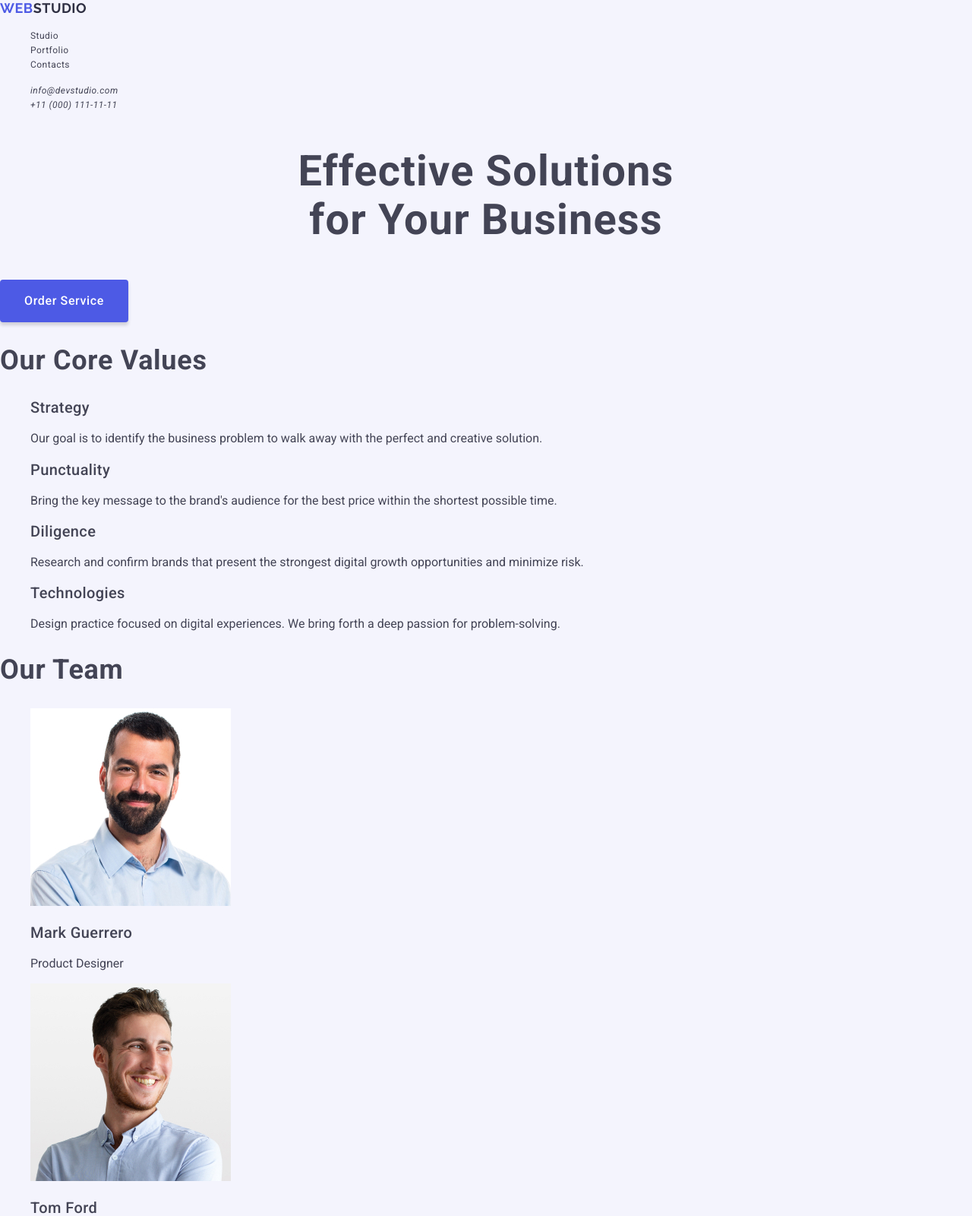
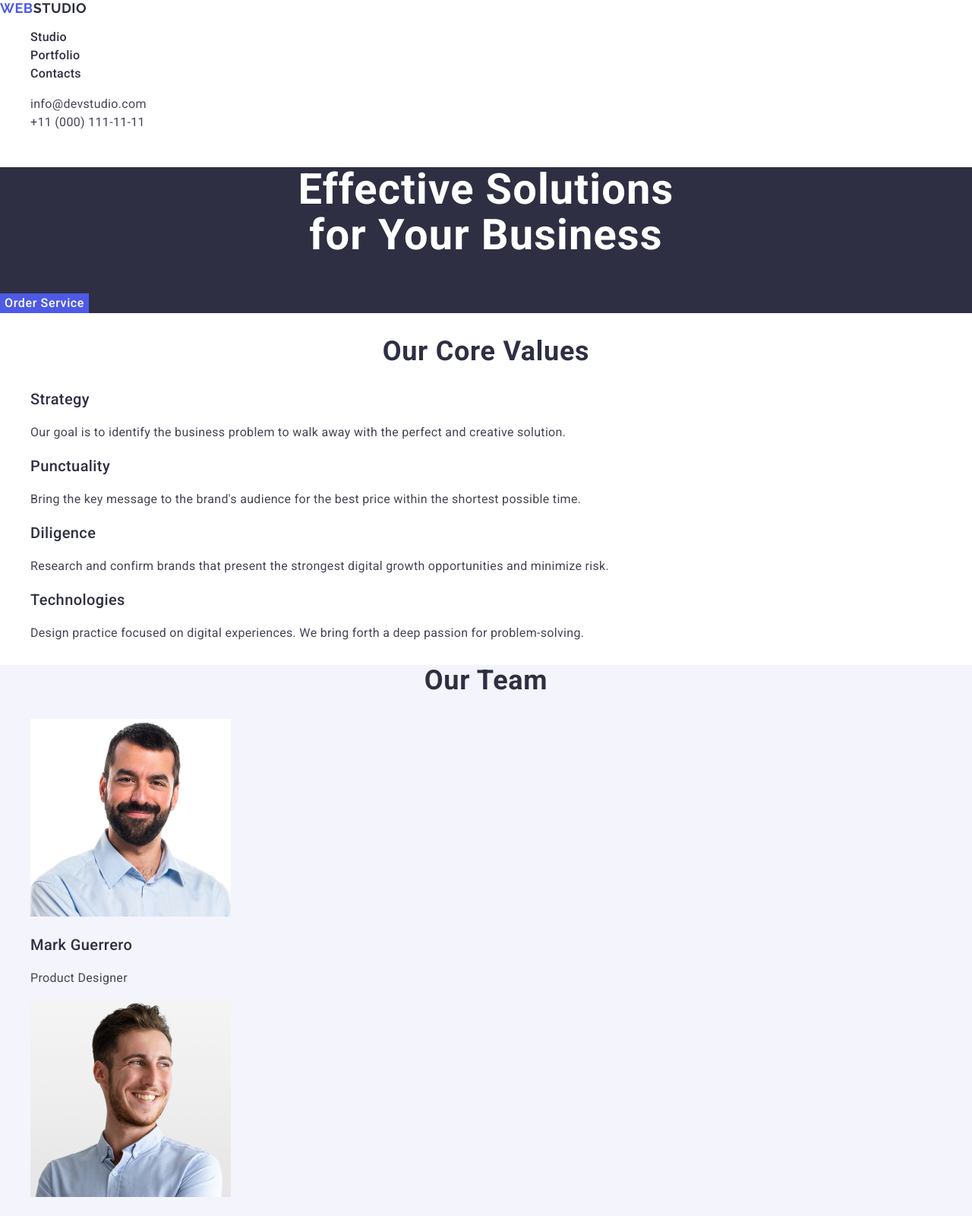
Before and after one commit to AlexPlu/goit-markup-hw-02, a plain HTML site: page index.html in a window 1280 px wide. Shown: the top 1600 px of the page at 76% size. Drawn offline with nearby package versions, Linux system fonts and the light colour scheme.

Commit message:
Fix hw-02 autocheck-1

```diff
--- a/css/styles.css
+++ b/css/styles.css
@@ -1,7 +1,7 @@
 body {
   font-family: "Roboto", sans-serif;
   color: #434455;
-  background-color: #f4f4fd;
+  background-color: #ffffff;
 }
 
 a {
@@ -12,8 +12,19 @@ a {
   color: #434455;
 }
 
-.contacts:hover,
-.contacts:focus {
+.contacts {
+  font-style: normal;
+}
+
+.contact-item {
+  font-size: 16px;
+  line-height: 1.5;
+  letter-spacing: 0.02em;
+  color: #434455;
+}
+
+.contact-item:hover,
+.contact-item:focus {
   color: #404bbf;
 }
 
@@ -24,20 +35,36 @@ ul {
 .logo {
   color: #2e2f42;
   font-family: "Raleway", sans-serif;
+  font-weight: 700;
   font-size: 18px;
   letter-spacing: 0.54px;
-  line-height: 21px;
+  line-height: 1.17;
   text-transform: uppercase;
+  color: #4d5ae5;
 }
 
 .logo-text {
-  color: #4d5ae5;
+  color: #2e2f42;
 }
 
-h1 {
+.nav-item {
+  font-weight: 500;
+  font-size: 16px;
+  line-height: 1.5;
+  letter-spacing: 0.02em;
+  color: #2e2f42;
+}
+
+.hero-section {
+  background-color: #2e2f42;
+}
+
+.hero-title {
   font-weight: 700;
+  color: #ffffff;
   font-size: 56px;
   letter-spacing: 0.02em;
+  line-height: 1.07;
   text-align: center;
 }
 
@@ -47,27 +74,56 @@ h2 {
   letter-spacing: 0.02em;
 }
 
-h3 {
+.section-item-title {
   font-weight: 500;
   font-size: 20px;
+  line-height: 1.2;
   letter-spacing: 0.02em;
+  color: #2e2f42;
+}
+
+.section-item-text {
+  font-size: 16px;
+  line-height: 1.5;
+  letter-spacing: 0.02em;
+  color: #434455;
+}
+
+.team-section {
+  background-color: #f4f4fd;
+}
+
+.section-title {
+  font-size: 36px;
+  line-break: 1.11;
+  text-align: center;
+  letter-spacing: 0.02em;
+  text-transform: capitalize;
+  color: #2e2f42;
 }
 
 .primary-button {
   cursor: pointer;
   background-color: #4d5ae5;
   color: #ffffff;
-  width: 169px;
-  height: 56px;
   font-size: 16px;
   line-height: 1.5;
   letter-spacing: 0.04em;
   font-weight: 500;
-  border-radius: 4px;
-  box-shadow: 0px 4px 4px 0px rgba(0, 0, 0, 0.15);
   border: none;
 }
 
-.primary-button:active {
+.primary-button:hover,
+.primary-button:focus {
   background-color: #404bbf;
 }
+
+.main-page-footer {
+  background-color: #2e2f42;
+}
+
+.footer-text {
+  line-height: 1.5;
+  color: #f4f4fd;
+  letter-spacing: 0.02em;
+}
--- a/index.html
+++ b/index.html
@@ -23,23 +23,25 @@
     <header>
       <nav>
         <a class="logo" href="./index.html"
-          ><span class="logo-text">Web</span>Studio</a
+          >Web<span class="logo-text">Studio</span></a
         >
         <ul>
-          <li><a href="/">Studio</a></li>
-          <li><a href="/">Portfolio</a></li>
-          <li><a href="/">Contacts</a></li>
+          <li><a class="nav-item" href="">Studio</a></li>
+          <li><a class="nav-item" href="">Portfolio</a></li>
+          <li><a class="nav-item" href="">Contacts</a></li>
         </ul>
       </nav>
-      <address>
+      <address class="contacts">
         <ul>
           <li>
-            <a class="contacts" href="mailto:info@devstudio.com"
+            <a class="contact-item" href="mailto:info@devstudio.com"
               >info@devstudio.com</a
             >
           </li>
           <li>
-            <a class="contacts" href="tel:+110001111111">+11 (000) 111-11-11</a>
+            <a class="contact-item" href="tel:+110001111111"
+              >+11 (000) 111-11-11</a
+            >
           </li>
         </ul>
       </address>
@@ -47,39 +49,39 @@
 
     <main>
       <!-- Hero section -->
-      <section>
-        <h1>Effective Solutions<br />for Your Business</h1>
+      <section class="hero-section">
+        <h1 class="hero-title">Effective Solutions<br />for Your Business</h1>
         <button class="primary-button">Order Service</button>
       </section>
 
       <!-- Features section -->
       <section>
-        <h2>Our Core Values</h2>
+        <h2 class="section-title">Our Core Values</h2>
         <ul>
           <li>
-            <h3>Strategy</h3>
-            <p>
+            <h3 class="section-item-title">Strategy</h3>
+            <p class="section-item-text">
               Our goal is to identify the business problem to walk away with the
               perfect and creative solution.
             </p>
           </li>
           <li>
-            <h3>Punctuality</h3>
-            <p>
+            <h3 class="section-item-title">Punctuality</h3>
+            <p class="section-item-text">
               Bring the key message to the brand's audience for the best price
               within the shortest possible time.
             </p>
           </li>
           <li>
-            <h3>Diligence</h3>
-            <p>
+            <h3 class="section-item-title">Diligence</h3>
+            <p class="section-item-text">
               Research and confirm brands that present the strongest digital
               growth opportunities and minimize risk.
             </p>
           </li>
           <li>
-            <h3>Technologies</h3>
-            <p>
+            <h3 class="section-item-title">Technologies</h3>
+            <p class="section-item-text">
               Design practice focused on digital experiences. We bring forth a
               deep passion for problem-solving.
             </p>
@@ -88,8 +90,8 @@
       </section>
 
       <!-- Our Team section -->
-      <section>
-        <h2>Our Team</h2>
+      <section class="team-section">
+        <h2 class="section-title">Our Team</h2>
         <ul>
           <li>
             <img
@@ -98,8 +100,8 @@
               width="264"
               height="260"
             />
-            <h3>Mark Guerrero</h3>
-            <p>Product Designer</p>
+            <h3 class="section-item-title">Mark Guerrero</h3>
+            <p class="section-item-text">Product Designer</p>
           </li>
           <li>
             <img
@@ -108,8 +110,8 @@
               width="264"
               height="260"
             />
-            <h3>Tom Ford</h3>
-            <p>Frontend Developer</p>
+            <h3 class="section-item-title">Tom Ford</h3>
+            <p class="section-item-text">Frontend Developer</p>
           </li>
           <li>
             <img
@@ -118,8 +120,8 @@
               width="264"
               height="260"
             />
-            <h3>Camila Garcia</h3>
-            <p>Marketing</p>
+            <h3 class="section-item-title">Camila Garcia</h3>
+            <p class="section-item-text">Marketing</p>
           </li>
           <li>
             <img
@@ -128,15 +130,15 @@
               width="264"
               height="260"
             />
-            <h3>Daniel Wilson</h3>
-            <p>UI Designer</p>
+            <h3 class="section-item-title">Daniel Wilson</h3>
+            <p class="section-item-text">UI Designer</p>
           </li>
         </ul>
       </section>
 
       <!-- Our Portfolio setion-->
       <section>
-        <h2>Our Portfolio</h2>
+        <h2 class="section-title">Our Portfolio</h2>
         <ul>
           <li>
             <img
@@ -145,8 +147,8 @@
               width="360"
               height="300"
             />
-            <h3>Banking App</h3>
-            <p>App</p>
+            <h3 class="section-item-title">Banking App</h3>
+            <p class="section-item-text">App</p>
           </li>
           <li>
             <img
@@ -155,8 +157,8 @@
               width="360"
               height="300"
             />
-            <h3>Cashless Payment</h3>
-            <p>Marketing</p>
+            <h3 class="section-item-title">Cashless Payment</h3>
+            <p class="section-item-text">Marketing</p>
           </li>
           <li>
             <img
@@ -165,8 +167,8 @@
               width="360"
               height="300"
             />
-            <h3>Meditation App</h3>
-            <p>App</p>
+            <h3 class="section-item-title">Meditation App</h3>
+            <p class="section-item-text">App</p>
           </li>
           <li>
             <img
@@ -175,8 +177,8 @@
               width="360"
               height="300"
             />
-            <h3>Taxi Service</h3>
-            <p>Marketing</p>
+            <h3 class="section-item-title">Taxi Service</h3>
+            <p class="section-item-text">Marketing</p>
           </li>
           <li>
             <img
@@ -185,8 +187,8 @@
               width="360"
               height="300"
             />
-            <h3>Screen Illustrations</h3>
-            <p>Design</p>
+            <h3 class="section-item-title">Screen Illustrations</h3>
+            <p class="section-item-text">Design</p>
           </li>
           <li>
             <img
@@ -195,18 +197,18 @@
               width="360"
               height="300"
             />
-            <h3>Online Courses</h3>
-            <p>Marketing</p>
+            <h3 class="section-item-title">Online Courses</h3>
+            <p class="section-item-text">Marketing</p>
           </li>
         </ul>
       </section>
     </main>
 
-    <footer>
+    <footer class="main-page-footer">
       <a class="logo" href="./index.html"
-        ><span class="logo-text">Web</span>Studio</a
+        >Web<span class="logo-text">Studio</span></a
       >
-      <p>
+      <p class="footer-text">
         Increase the flow of customers and sales for your business with digital
         marketing & growth solutions.
       </p>
```
